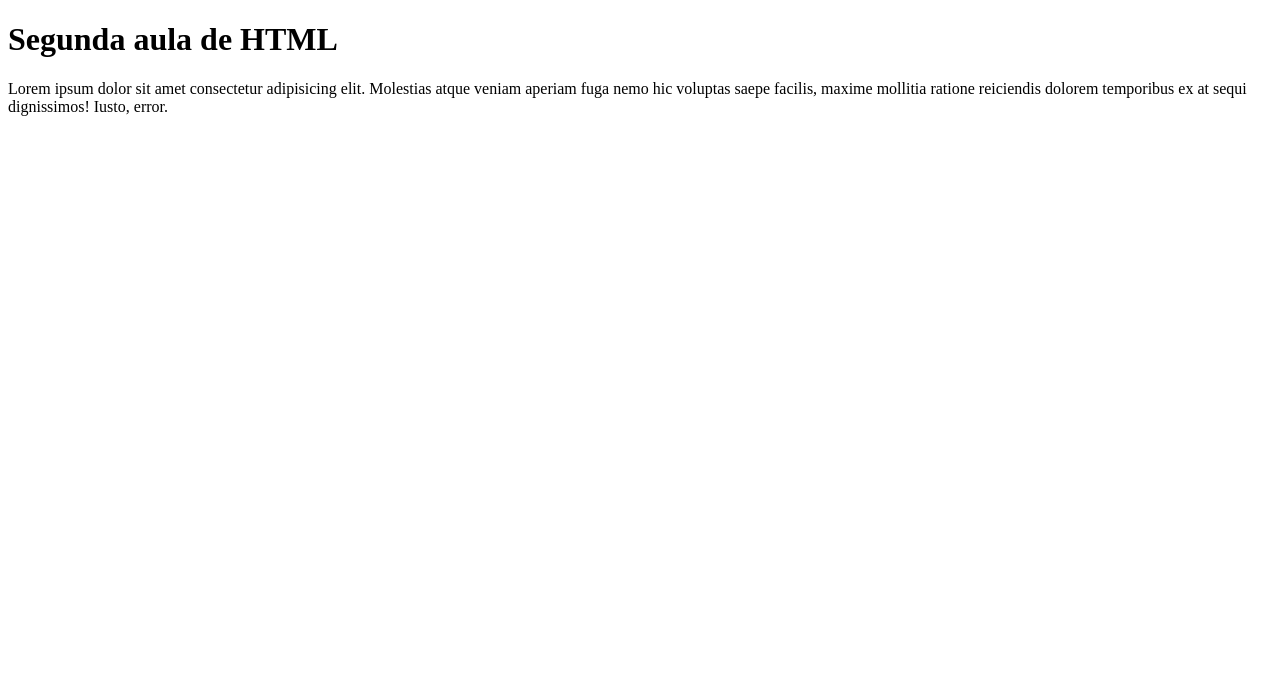
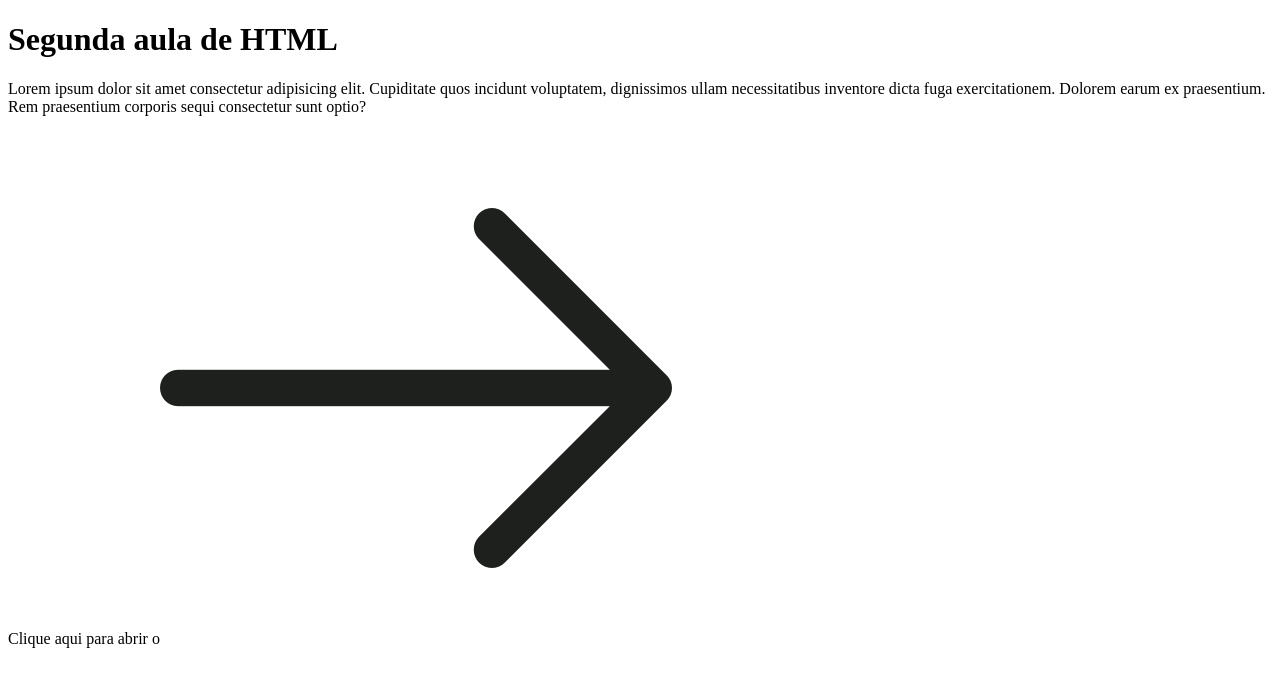
Before and after one commit to Nickolas1903/Aula0207, a plain HTML site: page index.html in a window 1280 px wide. Drawn offline with Linux system fonts and the light colour scheme.

Commit message:
Add files via upload

```diff
--- a/index.html
+++ b/index.html
@@ -8,7 +8,9 @@
 </head>
 <body>
     <h1>Segunda aula de HTML</h1>
-    <p>Lorem ipsum dolor sit amet consectetur adipisicing elit. Molestias atque veniam aperiam fuga nemo hic voluptas saepe facilis, maxime mollitia ratione reiciendis dolorem temporibus ex at sequi dignissimos! Iusto, error.</p>
+    <p>Lorem ipsum dolor sit amet consectetur adipisicing elit. Cupiditate quos incidunt voluptatem, dignissimos ullam necessitatibus inventore dicta fuga exercitationem. Dolorem earum ex praesentium. Rem praesentium corporis sequi consectetur sunt optio?</p>
+
+    <p>Clique aqui para abrir o<a href="https://www.google.com/"><img src="Imagens/109617.png" alt="imagem"></a></p>
 
 </body>
 </html>
```
Also changed, not shown: Imagens/109617.png (added), Imagens/69f3a1814bae7a531d75722d21498a77.png (added), Imagens/IFTM.png (added).
